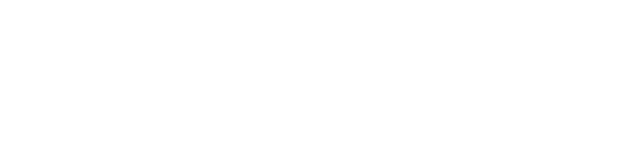
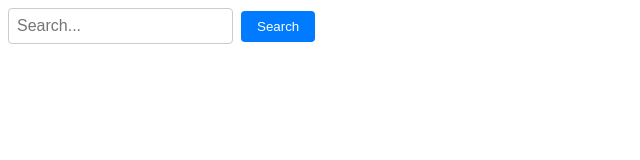
Before and after one commit to acciojob/Interactive-Search-Salemelmabrouk, a website: page main.html in a window 1280 px wide. Shown: the whole page, without its empty margins (0-640 px from the left). Drawn offline with Linux system fonts and the light colour scheme.

Commit message:
created a submission

```diff
--- a/main.html
+++ b/main.html
@@ -7,7 +7,11 @@
 </head>
 
 <body>
-	<!-- the entire body must be written by student -->
+	<div class="search">
+  <input type="text" class="input" placeholder="Search...">
+  <button class="btn" onclick="activateSearch()">Search</button>
+</div>
+
     <script type="text/javascript" src="./script.js">
 </script>
 
--- a/script.js
+++ b/script.js
@@ -1 +1,7 @@
 //your JS code here. If required.
+function activateSearch() {
+  var searchDiv = document.querySelector('.search');
+  searchDiv.classList.add('active');
+  var inputField = searchDiv.querySelector('.input');
+  inputField.focus();
+}
--- a/styles.css
+++ b/styles.css
@@ -1 +1,32 @@
 /*  your css code here. If applicable */
+.search {
+    display: flex;
+    align-items: center;
+  }
+
+  .input {
+    padding: 8px;
+    border: 1px solid #ccc;
+    border-radius: 4px;
+    margin-right: 8px;
+    font-size: 16px;
+    transition: all 0.3s ease;
+  }
+
+  .btn {
+    padding: 8px 16px;
+    background-color: #007bff;
+    color: #fff;
+    border: none;
+    border-radius: 4px;
+    cursor: pointer;
+    transition: all 0.3s ease;
+  }
+
+  .search.active .input {
+    width: 200px; /* Example change */
+  }
+
+  .search.active .btn {
+    background-color: #555; /* Example change */
+  }
```
